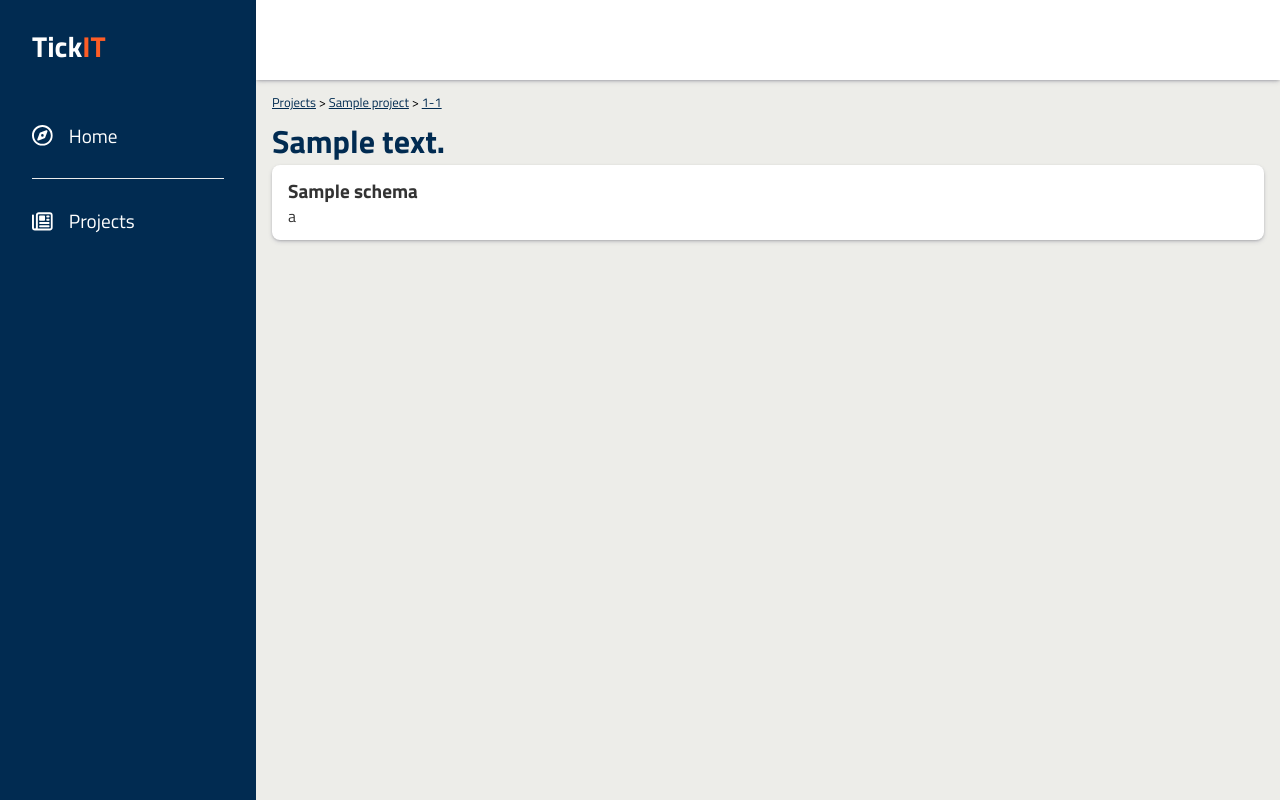
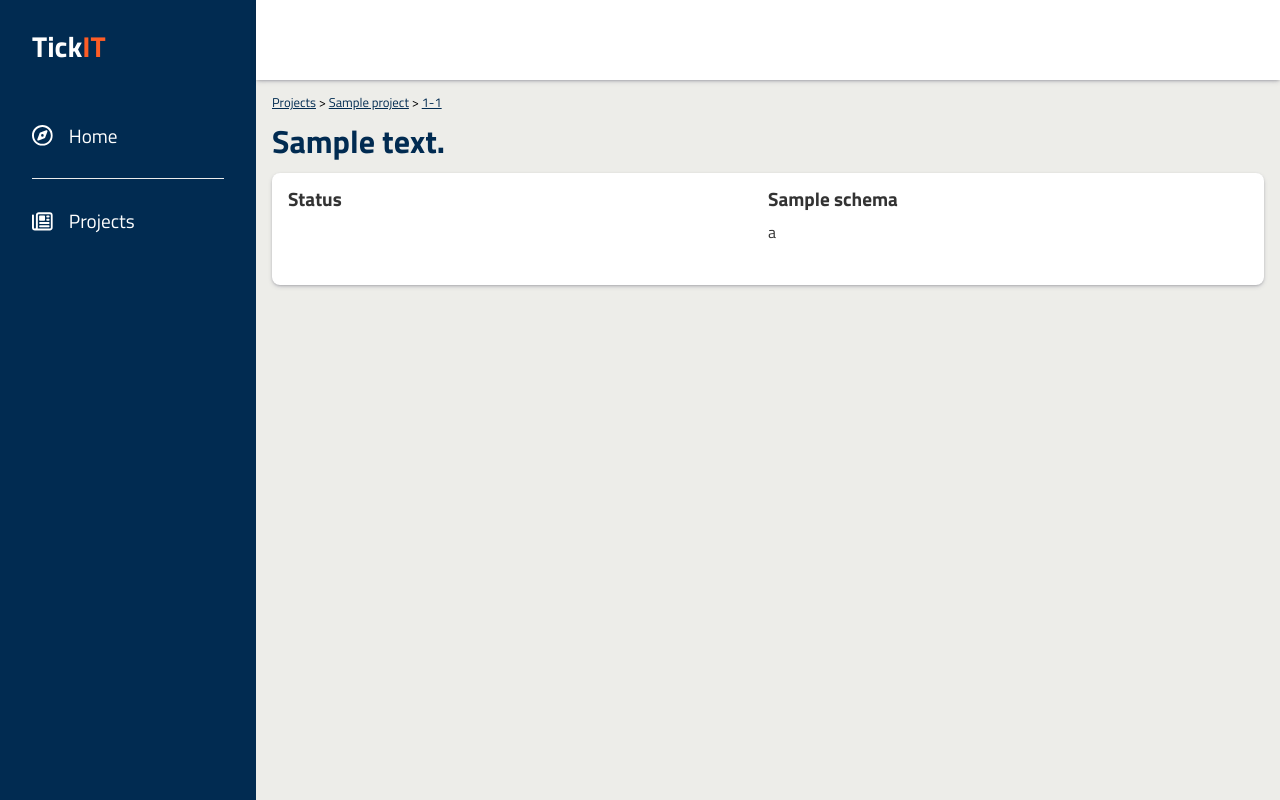
Before and after one commit to Neatoro/tickit, a Node project: template src/rendering/views/ticket/view.hbs in a window 1280 px wide. Run offline with Node 20 templates, Linux system fonts and the light colour scheme; the template is opened without the code that fills it: most values are stand-ins (such as "Sample title", 1, 10 or a date in 2020).

Commit message:
Add status to ticket view page

```diff
--- a/src/rendering/public/css/components/ticket-field.css
+++ b/src/rendering/public/css/components/ticket-field.css
@@ -1,7 +1,27 @@
+.ticket-fields {
+  display: grid;
+
+  grid-template-columns: 1fr;
+}
+
+@media (min-width: 1024px) {
+  .ticket-fields {
+    grid-template-columns: 1fr 1fr;
+  }
+}
+
+.ticket-field {
+  margin-bottom: 32px;
+}
+
+.ticket-field:last-child {
+  margin-bottom: 0;
+}
+
 .ticket-field__title {
   font-size: 1.2rem;
   font-weight: 700;
-  margin-bottom: 8px;
+  margin-bottom: 16px;
 }
 
 .ticket-field__value {
--- a/src/rendering/public/css/main.css
+++ b/src/rendering/public/css/main.css
@@ -58,7 +58,7 @@
   font-weight: 700;
   font-size: 2rem;
 
-  margin-bottom: 8px;
+  margin-bottom: 16px;
 
   color: var(--primary-color);
 }
--- a/src/rendering/views/ticket/view.hbs
+++ b/src/rendering/views/ticket/view.hbs
@@ -5,7 +5,13 @@
   <a href='/ticket/{{project.id}}/{{ticket.id}}'>{{project.id}}-{{ticket.id}}</a>
 </p>
 <h1 class='app__title'>{{ticket.summary}}</h1>
-<div class="box">
+<div class="box ticket-fields">
+  <section class='ticket-field'>
+    <h2 class='ticket-field__title'>Status</h2>
+    <p class='ticket-field__value'>
+      <span class="badge badge-status-{{ticket.status.type}}">{{ticket.status.name}}</span>
+    </p>
+  </section>
   {{#each schema}}
   <section class='ticket-field'>
     <h2 class='ticket-field__title'>{{name}}</h2>
```
Also changed, not shown: src/rendering/controller/ticket.rendering.ts (+12 -1 lines).
